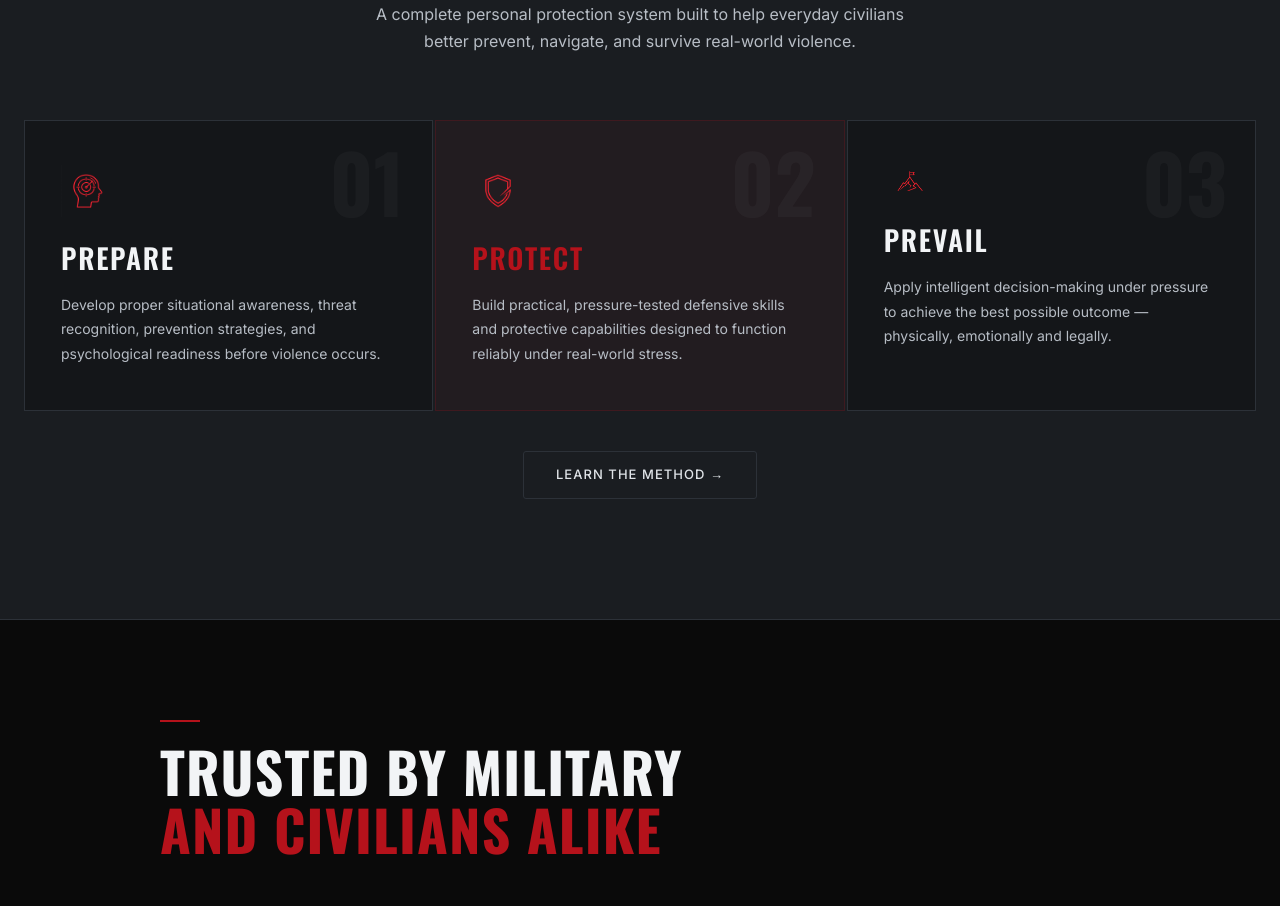
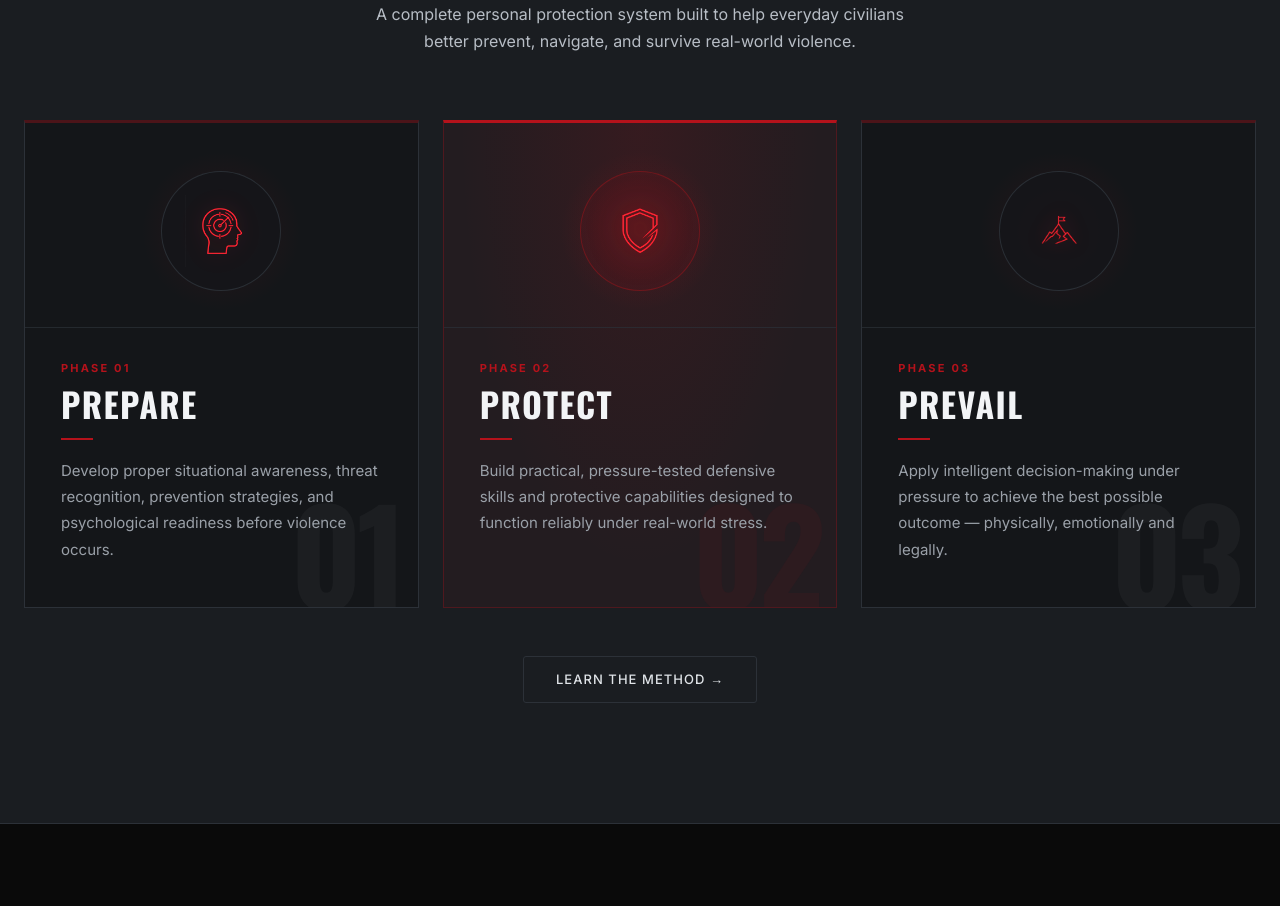
Before and after one commit to rolandoluxor/fightsecrets-web, a Next.js app: page / in a window 1280 px wide. Shown: the part 3980-4886 px from the top of the page. Built offline with nearby package versions, Linux system fonts and the light colour scheme.

Commit message:
design: premium Method section — 72px icons with glow pedestals, phase labels, accent lines

```diff
--- a/src/app/page.tsx
+++ b/src/app/page.tsx
@@ -10,21 +10,21 @@ const method = [
   {
     phase: "01",
     title: "Prepare",
-    icon: "/images/icon-prepare.png",
+    icon: "/images/icon-prepare-new.png",
     description:
       "Develop proper situational awareness, threat recognition, prevention strategies, and psychological readiness before violence occurs.",
   },
   {
     phase: "02",
     title: "Protect",
-    icon: "/images/icon-protect.png",
+    icon: "/images/icon-protect-new.png",
     description:
       "Build practical, pressure-tested defensive skills and protective capabilities designed to function reliably under real-world stress.",
   },
   {
     phase: "03",
     title: "Prevail",
-    icon: "/images/icon-prevail.png",
+    icon: "/images/icon-prevail-new.png",
     description:
       "Apply intelligent decision-making under pressure to achieve the best possible outcome — physically, emotionally and legally.",
   },
@@ -639,68 +639,142 @@ export default function HomePage() {
           </AnimateOnScroll>
 
           <div
-            style={{ display: "grid", gridTemplateColumns: "repeat(3, 1fr)", gap: "2px" }}
+            style={{ display: "grid", gridTemplateColumns: "repeat(3, 1fr)", gap: "24px" }}
             className="method-grid"
           >
             {method.map((m, i) => (
-              <AnimateOnScroll key={m.phase} animation="fadeInUp" delay={i * 110}>
+              <AnimateOnScroll key={m.phase} animation="fadeInUp" delay={i * 120}>
                 <div
-                  className="card-hover"
+                  className={`card-hover method-card method-card-${i}`}
                   style={{
-                    background: i === 1 ? "rgba(181,18,27,0.05)" : "#141619",
-                    border: i === 1 ? "1px solid rgba(181,18,27,0.2)" : "1px solid #2C3138",
-                    padding: "44px 36px",
+                    background: i === 1 ? "rgba(181,18,27,0.06)" : "#141619",
+                    border: i === 1 ? "1px solid rgba(181,18,27,0.3)" : "1px solid #2C3138",
+                    borderTop: i === 1 ? "3px solid #B5121B" : "3px solid rgba(181,18,27,0.35)",
                     position: "relative",
                     height: "100%",
+                    display: "flex",
+                    flexDirection: "column",
+                    overflow: "hidden",
                   }}
                 >
-                  {/* Ghost number */}
-                  <div
-                    style={{
+                  {/* Ambient glow bg for center card */}
+                  {i === 1 && (
+                    <div style={{
+                      position: "absolute", inset: 0,
+                      background: "radial-gradient(ellipse at 50% 0%, rgba(181,18,27,0.13) 0%, transparent 65%)",
+                      pointerEvents: "none",
+                    }} />
+                  )}
+
+                  {/* Ghost number watermark */}
+                  <div style={{
+                    position: "absolute",
+                    bottom: "-10px",
+                    right: "16px",
                     fontFamily: "'Oswald', sans-serif",
-                      fontSize: "80px",
-                      fontWeight: 700,
-                      color: "rgba(255,255,255,0.03)",
+                    fontSize: "130px",
+                    fontWeight: 800,
                     lineHeight: 1,
-                      position: "absolute",
-                      top: "20px",
-                      right: "28px",
+                    color: i === 1 ? "rgba(181,18,27,0.07)" : "rgba(255,255,255,0.035)",
                     userSelect: "none",
-                    }}
-                  >
+                    pointerEvents: "none",
+                    letterSpacing: "-0.04em",
+                  }}>
                     {m.phase}
                   </div>
+
+                  {/* Icon pedestal */}
+                  <div style={{
+                    position: "relative",
+                    padding: "48px 40px 36px",
+                    display: "flex",
+                    alignItems: "center",
+                    justifyContent: "center",
+                    borderBottom: "1px solid rgba(44,49,56,0.7)",
+                  }}>
+                    {/* Outer ring glow */}
+                    <div style={{
+                      position: "absolute",
+                      width: "160px",
+                      height: "160px",
+                      borderRadius: "50%",
+                      background: i === 1
+                        ? "radial-gradient(circle, rgba(181,18,27,0.22) 0%, transparent 70%)"
+                        : "radial-gradient(circle, rgba(181,18,27,0.12) 0%, transparent 70%)",
+                    }} />
+                    {/* Icon ring border */}
+                    <div style={{
+                      position: "relative",
+                      width: "120px",
+                      height: "120px",
+                      borderRadius: "50%",
+                      border: i === 1 ? "1px solid rgba(181,18,27,0.4)" : "1px solid rgba(44,49,56,0.9)",
+                      display: "flex",
+                      alignItems: "center",
+                      justifyContent: "center",
+                      background: i === 1 ? "rgba(181,18,27,0.08)" : "rgba(20,22,25,0.8)",
+                    }}>
                       <Image
                         src={m.icon}
                         alt={m.title}
-                    width={52}
-                    height={52}
-                    style={{ marginBottom: "20px", transition: "transform 0.3s ease" }}
+                        width={72}
+                        height={72}
+                        style={{
+                          objectFit: "contain",
+                          filter: i === 1
+                            ? "drop-shadow(0 0 16px rgba(181,18,27,0.7))"
+                            : "drop-shadow(0 0 10px rgba(181,18,27,0.4))",
+                          transition: "transform 0.35s ease, filter 0.35s ease",
+                        }}
                         className="method-icon"
                       />
-                  <h3
-                    style={{
+                    </div>
+                  </div>
+
+                  {/* Content */}
+                  <div style={{ padding: "32px 36px 44px", position: "relative", flex: 1 }}>
+                    {/* Phase label */}
+                    <span style={{
+                      display: "block",
+                      fontFamily: "'Inter', sans-serif",
+                      fontSize: "11px",
+                      fontWeight: 700,
+                      letterSpacing: "0.2em",
+                      textTransform: "uppercase",
+                      color: "#B5121B",
+                      marginBottom: "10px",
+                    }}>
+                      Phase {m.phase}
+                    </span>
+                    <h3 style={{
                       fontFamily: "'Oswald', sans-serif",
-                      fontSize: "28px",
-                      fontWeight: 600,
+                      fontSize: "34px",
+                      fontWeight: 700,
                       textTransform: "uppercase",
-                      letterSpacing: "0.06em",
-                      color: i === 1 ? "#B5121B" : "#F2F4F6",
-                      marginBottom: "14px",
-                    }}
-                  >
+                      letterSpacing: "0.04em",
+                      color: "#F2F4F6",
+                      marginBottom: "16px",
+                      lineHeight: 1.05,
+                    }}>
                       {m.title}
                     </h3>
-                  <p style={{ fontFamily: "'Inter', sans-serif", fontSize: "14px", color: "#B7BDC5", lineHeight: "1.75" }}>
+                    {/* Red accent line */}
+                    <div style={{ width: "32px", height: "2px", background: "#B5121B", marginBottom: "18px" }} />
+                    <p style={{
+                      fontFamily: "'Inter', sans-serif",
+                      fontSize: "15px",
+                      color: "#9AA0A8",
+                      lineHeight: "1.75",
+                    }}>
                       {m.description}
                     </p>
+                  </div>
                 </div>
               </AnimateOnScroll>
             ))}
           </div>
 
-          <AnimateOnScroll animation="fadeInUp" delay={200} style={{ textAlign: "center", marginTop: "40px" }}>
-            {/* Secondary CTA — deepens curiosity, not conversion */}
+          <AnimateOnScroll animation="fadeInUp" delay={200} style={{ textAlign: "center", marginTop: "48px" }}>
             <Link
               href="/method"
               className="btn-secondary"
@@ -712,7 +786,7 @@ export default function HomePage() {
         </div>
         <style>{`
           @media(max-width:768px){.method-grid{grid-template-columns:1fr!important;}}
-          .card-hover:hover .method-icon{transform:scale(1.1) rotate(-3deg);}
+          .method-card:hover .method-icon{transform:scale(1.12) rotate(-4deg);filter:drop-shadow(0 0 22px rgba(181,18,27,0.85))!important;}
         `}</style>
       </section>
 
```
Lines whose indentation alone changed are shown as unchanged.
